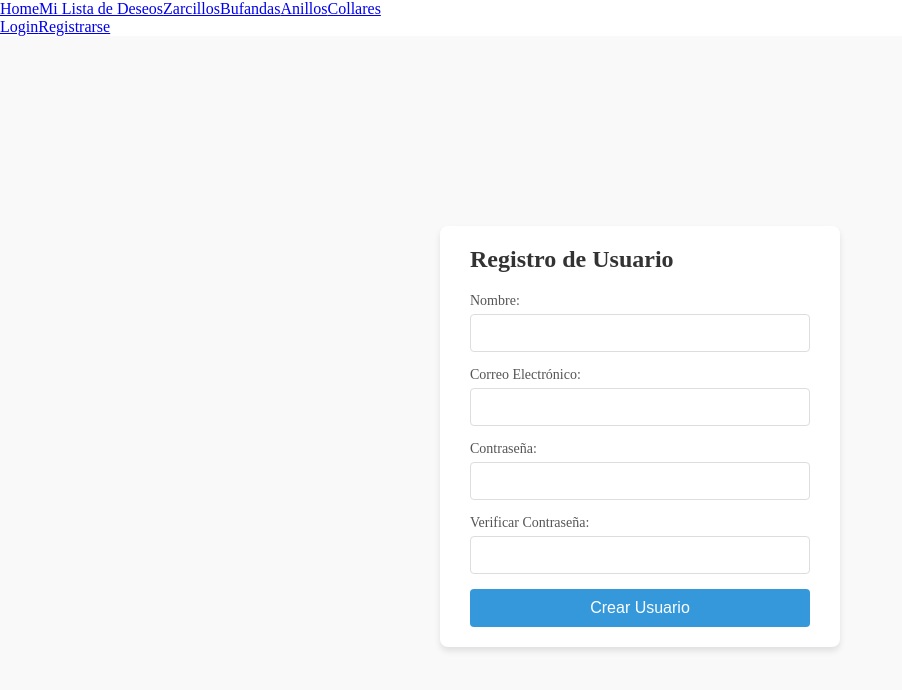
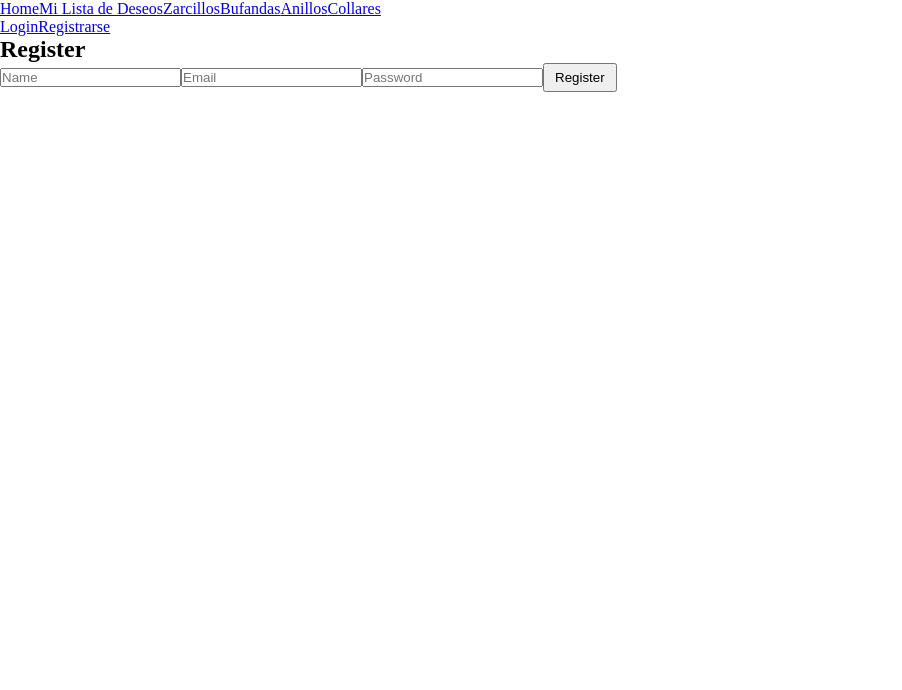
Before and after one commit to NeyleCM/ProyectoFinalFront-FullStack, a React (Vite) app: page /register in a window 1280 px wide. Shown: the top 690 px of the page, without its empty margins (0-902 px from the left). Built offline with nearby package versions, Linux system fonts and the light colour scheme; no server answers.

Commit message:
pruebas-register

```diff
--- a/src/context/UserProvider.jsx
+++ b/src/context/UserProvider.jsx
@@ -1,3 +1,60 @@
+import { useState, useEffect } from "react";
+import { UserContext } from "./UserContext";
+import { getAuth, onAuthStateChanged } from "firebase/auth";
+import PropTypes from "prop-types";
+import axios from "../services/axiosConfig";
+
+export const UserProvider = ({ children }) => {
+  const [user, setUser] = useState(null);
+  const [loading, setLoading] = useState(true);
+
+  useEffect(() => {
+    const auth = getAuth();
+    const unsubscribe = onAuthStateChanged(auth, async (firebaseUser) => {
+      setLoading(true);
+
+      if (firebaseUser) {
+        const token = await firebaseUser.getIdToken();
+        localStorage.setItem("authToken", token);
+
+        try {
+
+          const response = await axios.get("/", {
+            headers: { Authorization: `Bearer ${token}` },
+          });
+          setUser(response.data);
+        } catch (error) {
+          console.error("Error al obtener el usuario:", error);
+          setUser(null);
+        }
+      } else {
+        setUser(null);
+      }
+
+      setLoading(false);
+    });
+
+    return () => unsubscribe();
+  }, []);
+
+  const login = (userData) => setUser(userData);
+  const logout = () => {
+    localStorage.removeItem("authToken");
+    setUser(null);
+  };
+
+  return (
+    <UserContext.Provider value={{ user, login, logout, loading }}>
+      {children}
+    </UserContext.Provider>
+  );
+};
+
+UserProvider.propTypes = {
+  children: PropTypes.node.isRequired,
+};
+
+/*
 import { useState, useEffect } from "react";
 import PropTypes from "prop-types";
 import { UserContext } from "./UserContext";
@@ -44,6 +101,7 @@ export const UserProvider = ({ children }) => {
 UserProvider.propTypes = {
   children: PropTypes.node.isRequired,
 };
+*/
 
 /*
 export const UserProvider = ({ children }) => {
--- a/src/pages/EditProduct.jsx
+++ b/src/pages/EditProduct.jsx
@@ -1,6 +1,6 @@
 import { useState, useEffect } from 'react';
 import { useParams, useNavigate } from 'react-router-dom';
-import { fetchProductById, updateProduct } from '../services/api'; // Importa las funciones de API para obtener y actualizar productos
+import { fetchProductById, updateProduct } from '../services/api';
 
 const EditProduct = () => {
   const { id } = useParams();
--- a/src/pages/RegisterUser.jsx
+++ b/src/pages/RegisterUser.jsx
@@ -1,5 +1,78 @@
+import { useState, useContext } from "react";
+import { auth } from "../services/firebase";
+import { createUserWithEmailAndPassword } from "firebase/auth";
+import axiosConfig from "../services/axiosConfig";
+import { useNavigate } from "react-router-dom";
+import { UserContext } from "../context/UserContext";
+
+function RegisterUser() {
+  const [email, setEmail] = useState("");
+  const [password, setPassword] = useState("");
+  const [name, setName] = useState("");
+  const [error, setError] = useState("");
+  const navigate = useNavigate();
+  const { setUser } = useContext(UserContext);
+
+  const handleRegister = async (e) => {
+    e.preventDefault();
+    try {
+      const userCredential = await createUserWithEmailAndPassword(auth, email, password);
+      const user = userCredential.user;
+      const token = await user.getIdToken();
+      localStorage.setItem("authToken", token);
+
+
+      await axiosConfig.post(
+        "/",
+        { uid: user.uid, name, email },
+        { headers: { Authorization: `Bearer ${token}` } }
+      );
+
+
+      setUser({ uid: user.uid, name, email });
+
+      navigate("/");
+    } catch (error) {
+      setError(error.message);
+    }
+  };
+
+  return (
+    <div>
+      <h2>Register</h2>
+      <form onSubmit={handleRegister}>
+        <input
+          type="text"
+          placeholder="Name"
+          value={name}
+          onChange={(e) => setName(e.target.value)}
+          required
+        />
+        <input
+          type="email"
+          placeholder="Email"
+          value={email}
+          onChange={(e) => setEmail(e.target.value)}
+          required
+        />
+        <input
+          type="password"
+          placeholder="Password"
+          value={password}
+          onChange={(e) => setPassword(e.target.value)}
+          required
+        />
+        <button type="submit">Register</button>
+      </form>
+      {error && <p>{error}</p>}
+    </div>
+  );
+}
+
+export default RegisterUser;
+
+/*
 import { useState } from "react";
-import { useNavigate } from 'react-router-dom';
 import "../styles/Register.css";
 
 const Register = () => {
@@ -13,7 +86,6 @@ const Register = () => {
   const [errors, setErrors] = useState({});
   const [successMessage, setSuccessMessage] = useState("");
   const [loading, setLoading] = useState(false);
-  const navigate = useNavigate();
 
   const handleChange = (e) => {
     const { name, value } = e.target;
@@ -68,7 +140,6 @@ const Register = () => {
         if (response.ok) {
           setSuccessMessage("Usuario creado con éxito.");
           setFormData({ name: "", email: "", password: "", confirmPassword: "" });
-          navigate("/");
         } else {
           setSuccessMessage("");
           setErrors({ apiError: data.error || "Hubo un error al registrar el usuario." });
@@ -155,3 +226,4 @@ const Register = () => {
 };
 
 export default Register;
+*/
--- /dev/null
+++ b/src/services/axiosConfig.jsx
@@ -0,0 +1,10 @@
+import axios from "axios";
+
+const axiosConfig = axios.create({
+  baseURL: "https://proyectofinal-fullstackdev.onrender.com/api", // URL base de tu API
+  //headers: {
+    //"Content-Type": "application/json", // Tipo de contenido
+  //},
+});
+
+export default axiosConfig;
--- a/src/utils/api.js
+++ b/src/utils/api.js
@@ -1,4 +1,4 @@
-const BASE_URL = 'https://proyectofinal-fullstackdev.onrender.com';
+const BASE_URL = 'https://proyectofinal-fullstackdev.onrender.com/api';
 
 export const fetchData = async (endpoint, options = {}) => {
   const token = localStorage.getItem("token");
```
